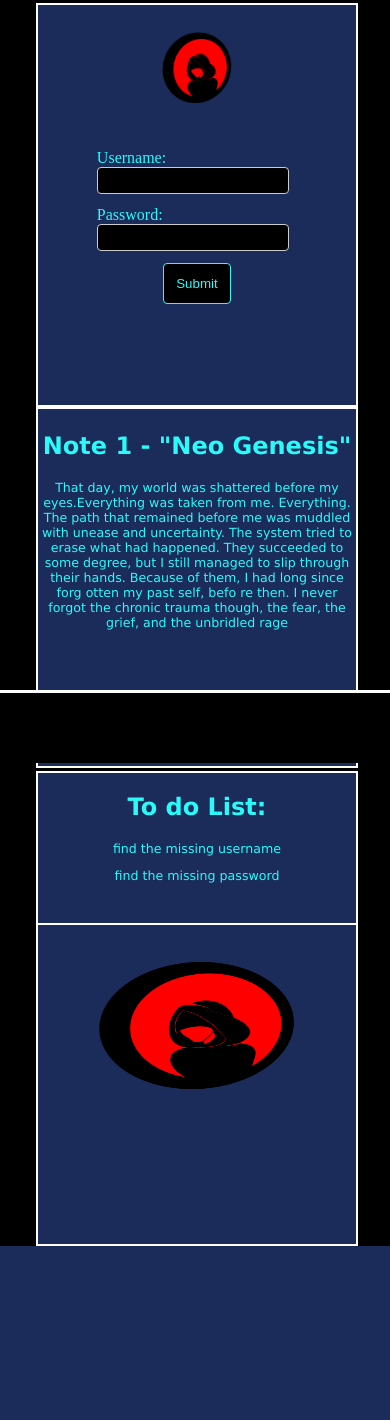
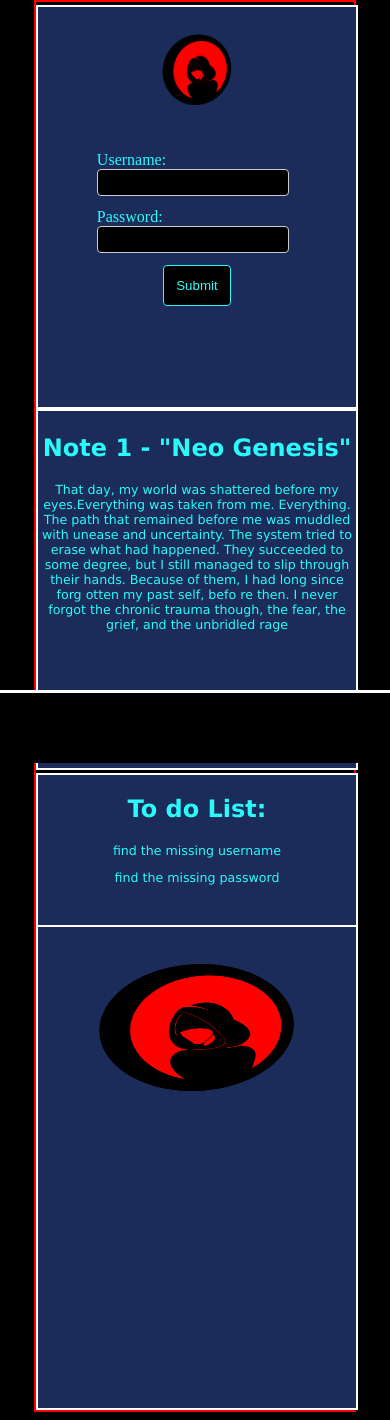
Before and after one commit to WairenD/HackBox, a PHP site: page /Challenge_2/index.php in a window 390 px wide. Shown: the part 81-1501 px from the top of the page. Before the commit the page ends 1327 px from the top, so only its background shows below. Run offline with PHP 8.4, Linux system fonts and the light colour scheme.

Commit message:
Improved responsivness(challenge 2)

```diff
--- a/Challenge_2/index.php
+++ b/Challenge_2/index.php
@@ -69,7 +69,6 @@
             </div>
         </div>
     </div>
-</main>
 <script>
     var modal = document.getElementById("myModal");
 
@@ -89,5 +88,6 @@
 </script>
 <footer>
 </footer>
+</main>
 </body>
 </html>
--- a/Challenge_2/style.css
+++ b/Challenge_2/style.css
@@ -31,14 +31,7 @@ header {
     float: left;
 }
 
-main {
-    display: flex;
-    flex-wrap: wrap;
-    width: 100%;
-    height: 100%;
-    background-color: black;
-    float: left;
-}
+
 
 footer {
     width: 100%;
@@ -61,12 +54,13 @@ footer {
     display: flex;
     margin: 0 auto;
     width: 85%;
-    height: 60%;
+    height: 80%;
+    border: 2px solid red;
 }
 
 .loginBox {
     width: 42vh;
-    height: 471px;
+    height:75vh;
     float: left;
     margin-top: 1%;
 
@@ -121,7 +115,7 @@ img {
 
 .textInfo {
     width: 90vh;
-    height: 450px;
+    height:70vh;
     margin: auto;
     padding: 1%;
     float: left;
@@ -130,7 +124,7 @@ img {
 
 .aboutBox {
     width: 45vh;
-    height: 471px;
+    height:75vh;
     float: left;
     margin-top: 1%
 }
@@ -138,7 +132,7 @@ img {
 .toDoList {
     overflow: auto;
     width: 100%;
-    height: 230px;
+    height: 40vh;
 
     border-bottom: 2px solid white;
 }
```
